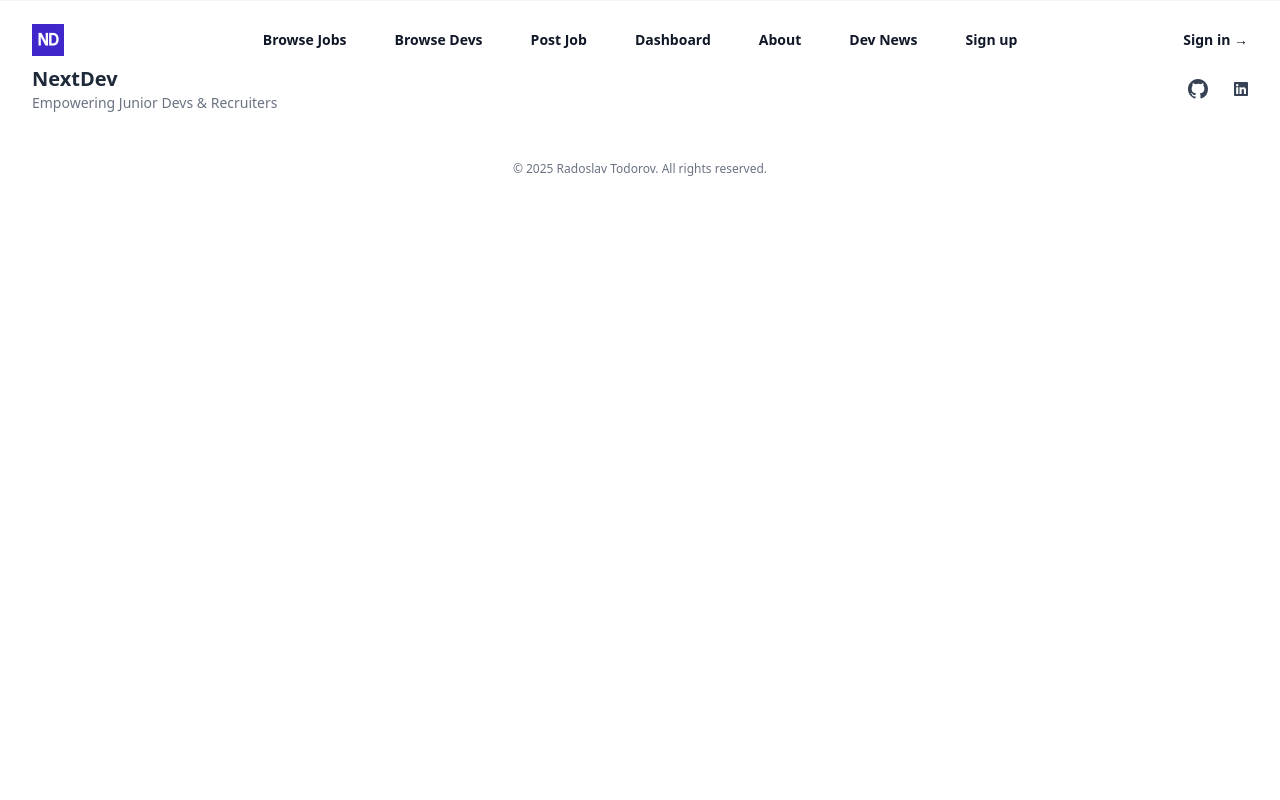
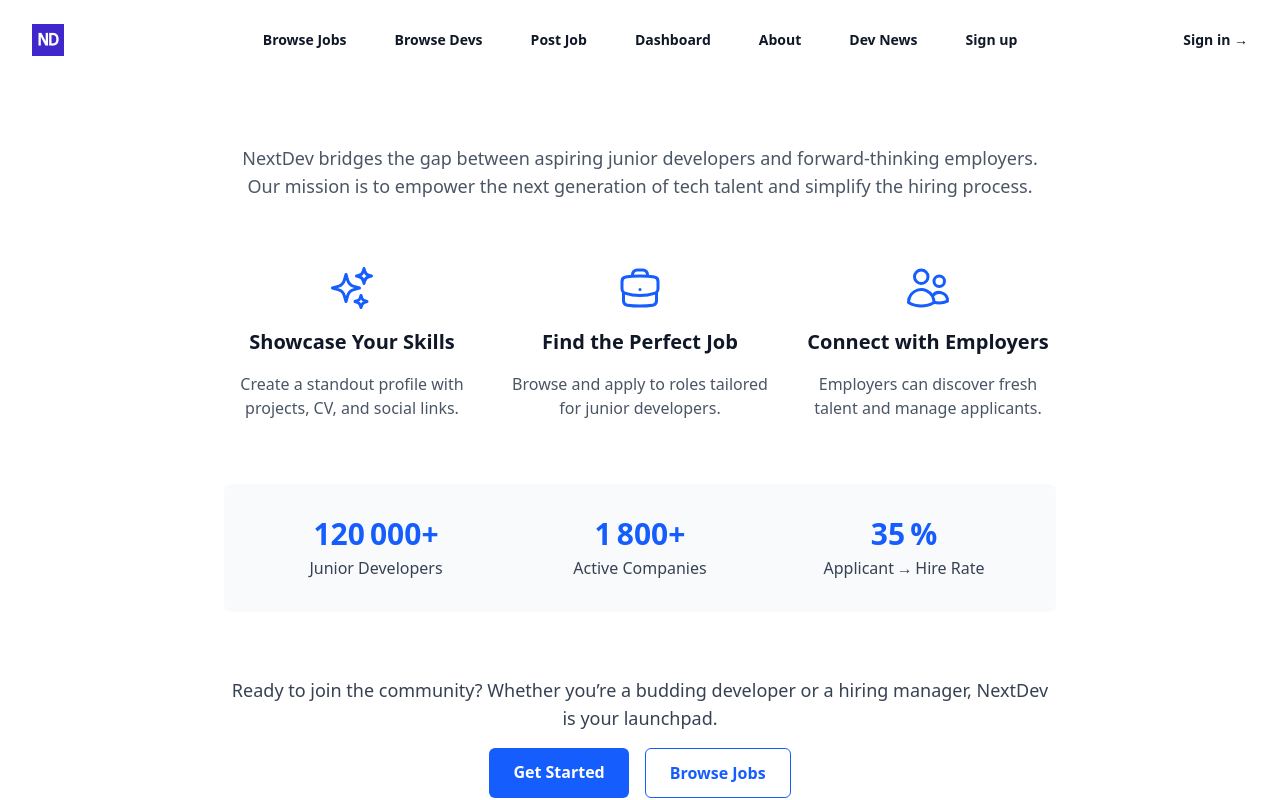
Before and after one commit to Radolsav16/NextDev-client, a React (Vite) app: page /next-dev/about in a window 1280 px wide. Shown: the top 800 px of the page. Built offline with nearby package versions, Linux system fonts and the light colour scheme.

Commit message:
make about page and fix home

```diff
--- a/src/App.jsx
+++ b/src/App.jsx
@@ -19,16 +19,10 @@ import { FormProvider } from "./providers/FormProvider";
 const MS = 2600;
 
 
-const Home = lazy(()=>
-  delayer(()=>import('./pages/Home'),MS)
-)
-const SignIn = lazy(()=>
-delayer(()=>import('./pages/SignIn'),MS)
-)
-
-const SignUp = lazy(()=>
-delayer(()=>import('./pages/SignUp'),MS)
-)
+const Home = lazy(()=>import('./pages/Home'))
+const SignIn = lazy(()=>import('./pages/SignIn'))
+const SignUp = lazy(()=>import('./pages/SignUp'))
+const About = lazy(()=>import('./pages/About'))
 
 
 
@@ -39,13 +33,15 @@ function App() {
     <>
    <Header />
      <FormProvider>
+
     <Suspense fallback={<Loader/>}>
-
     <Routes>
       <Route path="/" element={<Home />}/>
       <Route path="/next-dev/sign-in" element={<SignIn />}/>
 
       <Route path="/next-dev/sign-up" element={<SignUp />}/>
+      <Route path="/next-dev/about" element={<About />}/>
+
 
 
     </Routes>
--- a/src/components/header/Header.jsx
+++ b/src/components/header/Header.jsx
@@ -8,7 +8,7 @@ const navigation = [
   { name: 'Browse Devs', href: '#' },
   { name: 'Post Job', href: '#' },
   { name: 'Dashboard', href: '#' },
-  { name: 'About', href: '#' },
+  { name: 'About', href: '/next-dev/about' },
   { name: 'Dev News', href: '#' },
   { name: 'Sign up', href: '/next-dev/sign-up' },
 ]
@@ -43,13 +43,13 @@ export default function  Header(){
           </div>
           <div className="hidden lg:flex lg:gap-x-12">
             {navigation.map((item) => (
-              <a key={item.name} href={item.href} className="text-sm/6 font-semibold text-gray-900">
+              <Link key={item.name} to={item.href} className="text-sm/6 font-semibold text-gray-900">
                 {item.name}
-              </a>
+              </Link>
             ))}
           </div>
           <div className="hidden lg:flex lg:flex-1 lg:justify-end">
-            <Link to="/next-dev/sign-up" className="text-sm/6 font-semibold text-gray-900">
+            <Link to="/next-dev/sign-in" className="text-sm/6 font-semibold text-gray-900">
               Sign in <span aria-hidden="true">&rarr;</span>
             </Link>
           </div>
@@ -58,14 +58,14 @@ export default function  Header(){
           <div className="fixed inset-0 z-50" />
           <DialogPanel className="fixed inset-y-0 right-0 z-50 w-full overflow-y-auto bg-white p-6 sm:max-w-sm sm:ring-1 sm:ring-gray-900/10">
             <div className="flex items-center justify-between">
-              <a href="#" className="-m-1.5 p-1.5">
-                <span className="sr-only">Your Company</span>
+              <Link to="/" className="-m-1.5 p-1.5">
+                <span className="sr-only">NextDev</span>
                 <img
                   alt=""
                   src="/next-dev.png"
                   className="h-8 w-auto"
                 />
-              </a>
+              </Link>
               <button
                 type="button"
                 onClick={() => setMobileMenuOpen(false)}
--- a/src/components/statistics/Statistics.jsx
+++ /dev/null
@@ -1,24 +0,0 @@
-const stats = [
-  { id: 1, name: 'Junior Devs signed', value: '120k' },
-  { id: 2, name: 'Companies posting jobs', value: '1800' },
-  { id: 3, name: 'Hired people', value: '72%' },
-]
-
-export default function Statistics() {
-  return (
-    <div className="bg-white py-24 sm:py-32">
-      <div className="mx-auto max-w-7xl px-6 lg:px-8">
-        <dl className="grid grid-cols-1 gap-x-8 gap-y-16 text-center lg:grid-cols-3">
-          {stats.map((stat) => (
-            <div key={stat.id} className="mx-auto flex max-w-xs flex-col gap-y-4">
-              <dt className="text-base/7 text-gray-600">{stat.name}</dt>
-              <dd className="order-first text-3xl font-semibold tracking-tight text-gray-900 sm:text-5xl">
-                {stat.value}
-              </dd>
-            </div>
-          ))}
-        </dl>
-      </div>
-    </div>
-  )
-}
--- /dev/null
+++ b/src/pages/About.jsx
@@ -0,0 +1,74 @@
+import { UsersIcon, BriefcaseIcon, SparklesIcon } from '@heroicons/react/24/outline';
+import { Link } from 'react-router';
+export default function About() {
+  return (
+    <div className="max-w-4xl mx-auto py-16 px-4 sm:px-6 lg:px-8 space-y-16 mt-20">
+      {/* Hero Section */}
+      <section className="text-center space-y-4">
+        <p className="text-lg text-gray-600">
+          NextDev bridges the gap between aspiring junior developers and forward‑thinking employers.
+          Our mission is to empower the next generation of tech talent and simplify the hiring process.
+        </p>
+      </section>
+
+      {/* Features */}
+      <section className="grid grid-cols-1 md:grid-cols-3 gap-8 text-center">
+        <div className="space-y-4">
+          <SparklesIcon className="h-12 w-12 text-blue-600 mx-auto" />
+          <h3 className="text-xl font-semibold text-gray-900">Showcase Your Skills</h3>
+          <p className="text-gray-600">Create a standout profile with projects, CV, and social links.</p>
+        </div>
+        <div className="space-y-4">
+          <BriefcaseIcon className="h-12 w-12 text-blue-600 mx-auto" />
+          <h3 className="text-xl font-semibold text-gray-900">Find the Perfect Job</h3>
+          <p className="text-gray-600">Browse and apply to roles tailored for junior developers.</p>
+        </div>
+        <div className="space-y-4">
+          <UsersIcon className="h-12 w-12 text-blue-600 mx-auto" />
+          <h3 className="text-xl font-semibold text-gray-900">Connect with Employers</h3>
+          <p className="text-gray-600">Employers can discover fresh talent and manage applicants.</p>
+        </div>
+      </section>
+
+      {/* Mock Stats */}
+      <section className="bg-gray-50 rounded-lg p-8 grid grid-cols-1 sm:grid-cols-3 gap-6 text-center">
+        <div>
+          <p className="text-3xl font-bold text-blue-600">120 000+</p>
+          <p className="mt-1 text-gray-700">Junior Developers</p>
+        </div>
+        <div>
+          <p className="text-3xl font-bold text-blue-600">1 800+</p>
+          <p className="mt-1 text-gray-700">Active Companies</p>
+        </div>
+        <div>
+          <p className="text-3xl font-bold text-blue-600">35 %</p>
+          <p className="mt-1 text-gray-700">Applicant → Hire Rate</p>
+        </div>
+      </section>
+
+
+
+      {/* Call to Action */}
+      <section className="text-center space-y-4">
+        <p className="text-lg text-gray-700">
+          Ready to join the community? Whether you’re a budding developer or a hiring manager,
+          NextDev is your launchpad.
+        </p>
+        <div className="flex justify-center gap-4">
+          <Link
+            href="/register"
+            className="px-6 py-3 bg-blue-600 text-white rounded-md font-semibold hover:bg-blue-700 transition"
+          >
+            Get Started
+          </Link>
+          <Link
+            href="/jobs"
+            className="px-6 py-3 border border-blue-600 text-blue-600 rounded-md font-semibold hover:bg-blue-50 transition"
+          >
+            Browse Jobs
+          </Link>
+        </div>
+      </section>
+    </div>
+  );
+}
--- a/src/pages/Home.jsx
+++ b/src/pages/Home.jsx
@@ -1,6 +1,5 @@
 import Hero from "../components/hero/Hero"
 import Subscribe from "../components/subscribe/Subscribe"
-import Statistics from "../components/statistics/Statistics"
 
 export default function Home(){
     return(
@@ -8,7 +7,7 @@ export default function Home(){
 
         <Hero/>
         <Subscribe />
-        <Statistics />
+
 
         </>
     )
--- a/src/pages/SignIn.jsx
+++ b/src/pages/SignIn.jsx
@@ -13,7 +13,6 @@ import Stack from '@mui/material/Stack';
 import MuiCard from '@mui/material/Card';
 import { styled } from '@mui/material/styles';
 
-import { GoogleIcon ,FacebookIcon } from '../material-ui/CustomIcons';
 import ForgotPassword from '../material-ui/ForgotPassword';
 import ColorModeSelect from '../material-ui/ColorModeSelect';
 
@@ -144,22 +143,6 @@ export default function SignIn() {
           </Box>
           <Divider>or</Divider>
           <Box sx={{ display: 'flex', flexDirection: 'column', gap: 2 }}>
-            <Button
-              fullWidth
-              variant="outlined"
-              onClick={() => alert('Sign in with Google')}
-              startIcon={<GoogleIcon />}
-            >
-              Sign in with Google
-            </Button>
-            <Button
-              fullWidth
-              variant="outlined"
-              onClick={() => alert('Sign in with Facebook')}
-              startIcon={<FacebookIcon />}
-            >
-              Sign in with Facebook
-            </Button>
             <Typography sx={{ textAlign: 'center' }}>
               Don&apos;t have an account?{' '}
               <Link
```
